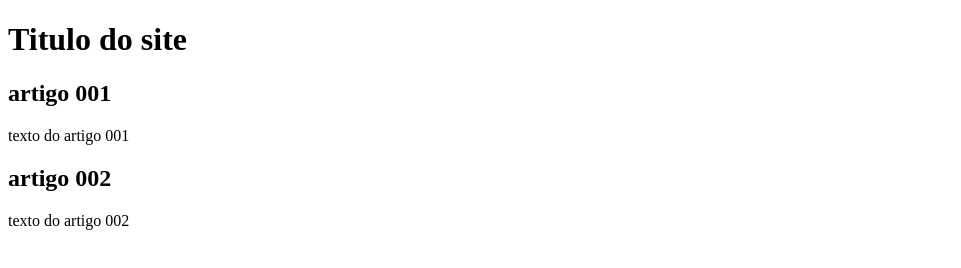
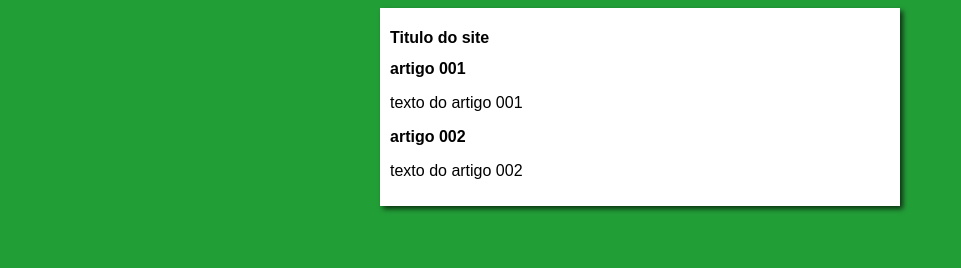
Before and after one commit to nataliaconstantino/Projeto-site, a plain HTML site: page index.html in a window 1280 px wide. Shown: the whole page, without its empty margins (0-961 px from the left). Drawn offline with Linux system fonts and the light colour scheme.

Commit message:
iniciei o design

```diff
--- /dev/null
+++ b/estilos/style.css
@@ -0,0 +1,18 @@
+*{
+
+    font-family: Arial, Helvetica, sans-serif;
+    font-size: 16px;
+
+}
+body
+{
+background-color: rgb(34, 158, 55);
+}
+main
+{
+    background-color: white;
+    width: 500px;
+    margin: auto;
+    padding: 10px;
+    box-shadow: 3px 3px 5px rgba(0, 0, 0, 0.671) ;
+}
--- a/index.html
+++ b/index.html
@@ -5,6 +5,7 @@
     <meta http-equiv="X-UA-Compatible" content="IE=edge">
     <meta name="viewport" content="width=device-width, initial-scale=1.0">
     <title>Titulo do site</title>
+  <link rel="stylesheet" href="estilos/style.css">
 </head>
 <body>
   <main>
```
